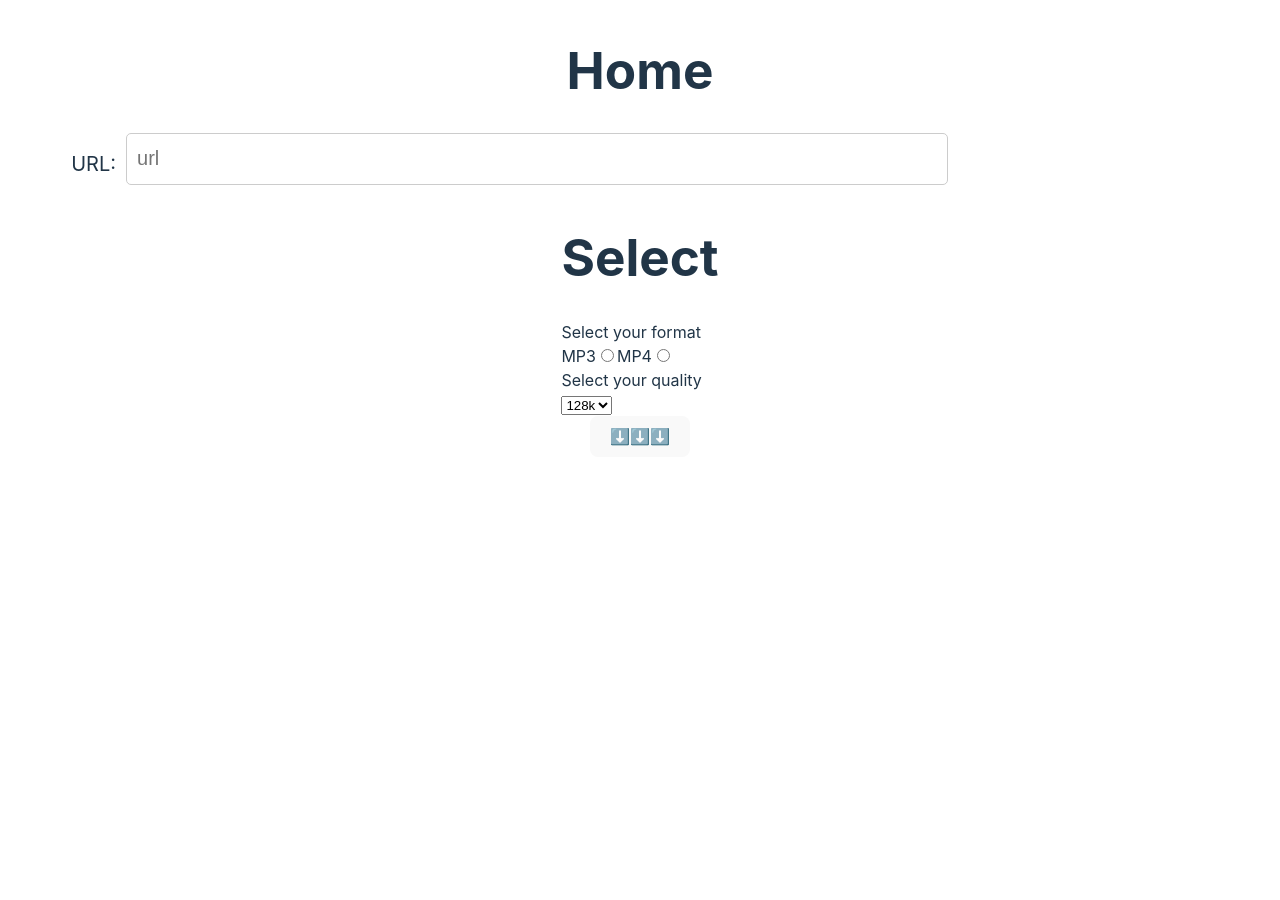
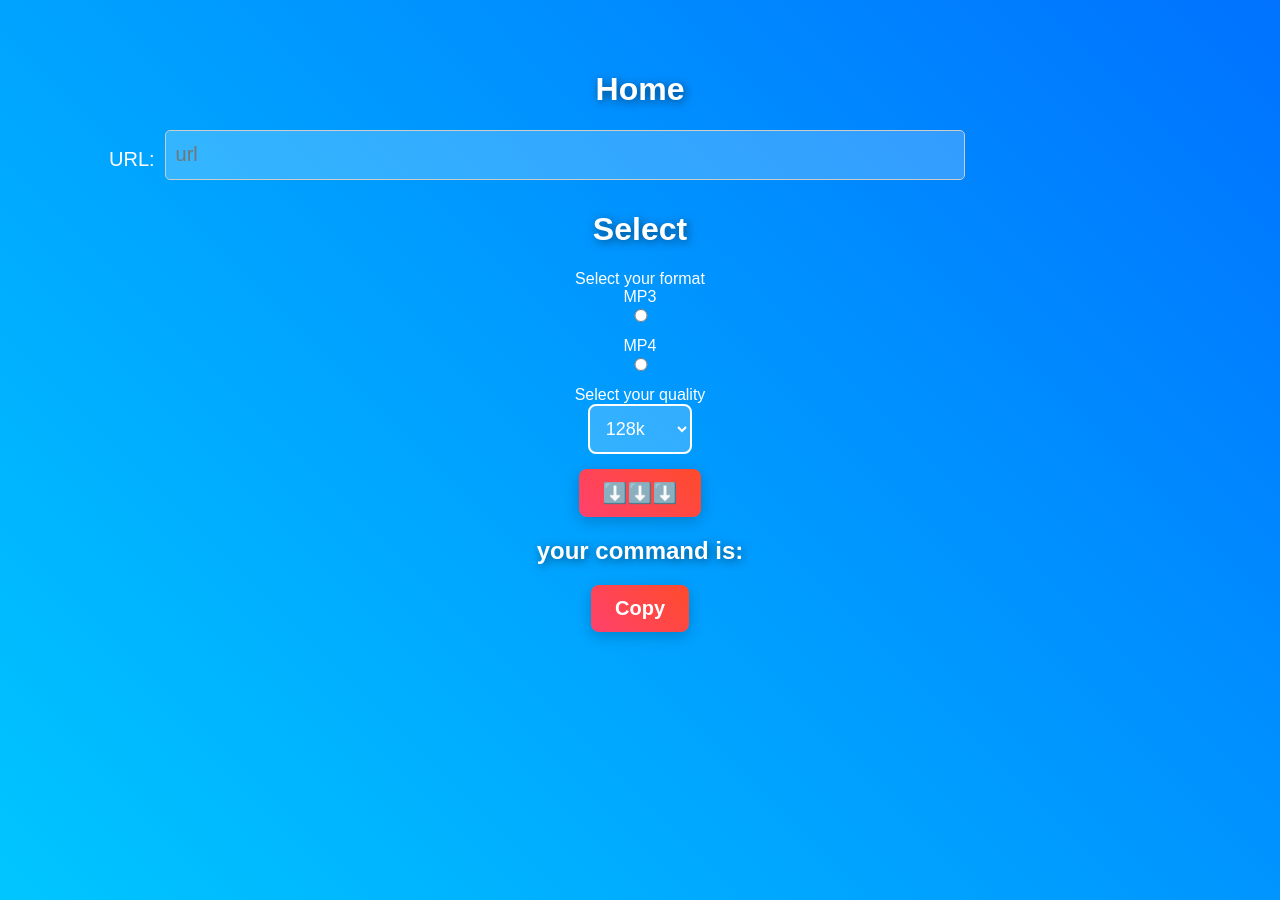
Before and after one commit to BENI23LAHAV/ytdlp-app, a React (Vite) app: page / in a window 1280 px wide. Before the commit the page ends 816 px from the top, so only its background shows below. Built offline with nearby package versions, Linux system fonts and the light colour scheme.

Commit message:
CSS commited

```diff
--- a/src/components/Home.tsx
+++ b/src/components/Home.tsx
@@ -9,7 +9,7 @@ function Home() {
   const [url, setUrl] = useState<string>("");
   const [format, setFormat] = useState<Format>("mp3");
   const [quality, setQuality] = useState<Quality>("128k");
-
+  const [showUrl, setShowUrl] = useState<string | undefined>();
   function handleSubmit(e: React.MouseEvent<HTMLButtonElement>) {
     if (url.startsWith("http://") || !url.startsWith("https://")) {
       alert("Please enter a valid url");
@@ -18,7 +18,7 @@ function Home() {
     }
     e.preventDefault();
     console.log(url, format, quality);
-    CreateCommand(url, format, quality);
+    setShowUrl(CreateCommand(url, format, quality));
     setUrl("");
   }
 
@@ -35,6 +35,16 @@ function Home() {
       <button type="submit" onClick={handleSubmit}>
         ⬇️⬇️⬇️
       </button>
+      <h2>your command is:</h2>
+      <button
+        onClick={() => {
+          showUrl && navigator.clipboard.writeText(showUrl!);
+        }}>
+        Copy
+      </button>
+      <br />
+
+      {showUrl && <p>{showUrl}</p>}
     </div>
   );
 }
--- a/src/index.css
+++ b/src/index.css
@@ -1,68 +1,78 @@
-:root {
-  font-family: Inter, system-ui, Avenir, Helvetica, Arial, sans-serif;
-  line-height: 1.5;
-  font-weight: 400;
-
-  color-scheme: light dark;
-  color: rgba(255, 255, 255, 0.87);
-  background-color: #242424;
-
-  font-synthesis: none;
-  text-rendering: optimizeLegibility;
-  -webkit-font-smoothing: antialiased;
-  -moz-osx-font-smoothing: grayscale;
+body {
+  background: linear-gradient(45deg, #00c6ff, #0072ff);
+  text-align: center;
+  font-family: "Poppins", sans-serif;
+  padding: 50px;
+  margin: 0;
+  color: white;
 }
 
-a {
-  font-weight: 500;
-  color: #646cff;
-  text-decoration: inherit;
-}
-a:hover {
-  color: #535bf2;
+input,
+select {
+  padding: 12px;
+  border: 2px solid white;
+  border-radius: 8px;
+  margin-bottom: 15px;
+  font-size: 18px;
+  width: 80%;
+  max-width: 400px;
+  box-sizing: border-box;
+  background: rgba(255, 255, 255, 0.2);
+  color: white;
+  outline: none;
+  transition: 0.3s;
 }
 
-/* body {
-  margin: 0;
-  display: flex;
-  place-items: center;
-  min-width: 320px;
-  min-height: 100vh;
-} */
-
-h1 {
-  font-size: 3.2em;
-  line-height: 1.1;
+input:focus,
+select:focus {
+  background: rgba(255, 255, 255, 0.4);
 }
 
 button {
+  padding: 12px 24px;
+  border: none;
   border-radius: 8px;
-  border: 1px solid transparent;
-  padding: 0.6em 1.2em;
-  font-size: 1em;
-  font-weight: 500;
-  font-family: inherit;
-  background-color: #1a1a1a;
+  font-size: 20px;
+  font-weight: bold;
   cursor: pointer;
-  transition: border-color 0.25s;
-}
-button:hover {
-  border-color: #646cff;
-}
-button:focus,
-button:focus-visible {
-  outline: 4px auto -webkit-focus-ring-color;
+  background: linear-gradient(45deg, #ff416c, #ff4b2b);
+  color: white;
+  transition: 0.3s;
+  box-shadow: 0 4px 15px rgba(0, 0, 0, 0.2);
 }
 
-@media (prefers-color-scheme: light) {
-  :root {
-    color: #213547;
-    background-color: #ffffff;
+button:hover {
+  transform: scale(1.1);
+  box-shadow: 0 6px 20px rgba(0, 0, 0, 0.3);
+}
+
+.container {
+  background: rgba(255, 255, 255, 0.1);
+  padding: 30px;
+  border-radius: 15px;
+  box-shadow: 0 8px 20px rgba(0, 0, 0, 0.2);
+  max-width: 600px;
+  margin: auto;
+}
+
+h1,
+h2,
+h3 {
+  text-shadow: 2px 2px 10px rgba(0, 0, 0, 0.5);
+}
+
+@keyframes glowing {
+  0% {
+    box-shadow: 0 0 5px #ff416c;
   }
-  a:hover {
-    color: #747bff;
+  50% {
+    box-shadow: 0 0 20px #ff4b2b;
   }
-  button {
-    background-color: #f9f9f9;
+  100% {
+    box-shadow: 0 0 5px #ff416c;
   }
 }
+
+button:active {
+  animation: glowing 0.5s infinite alternate;
+}
```
